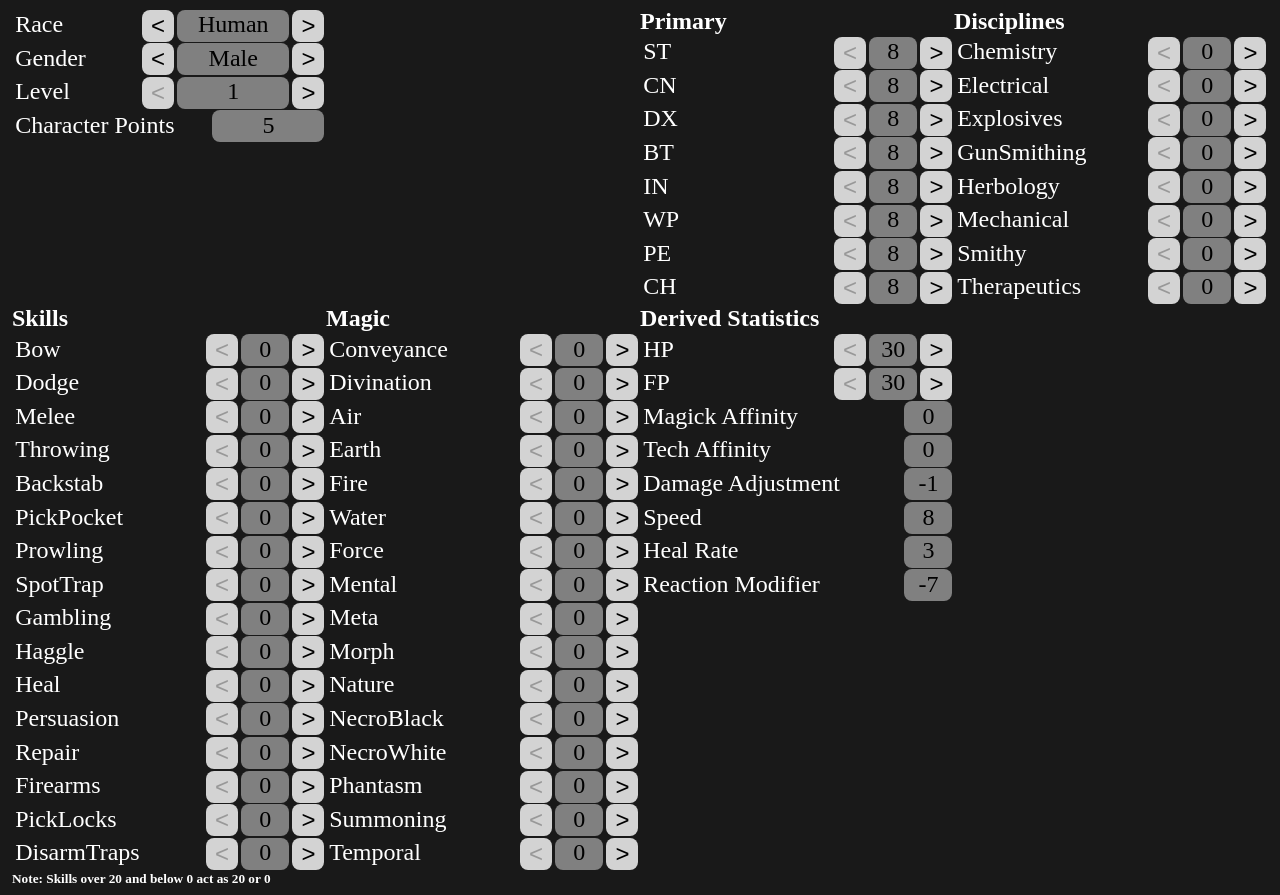
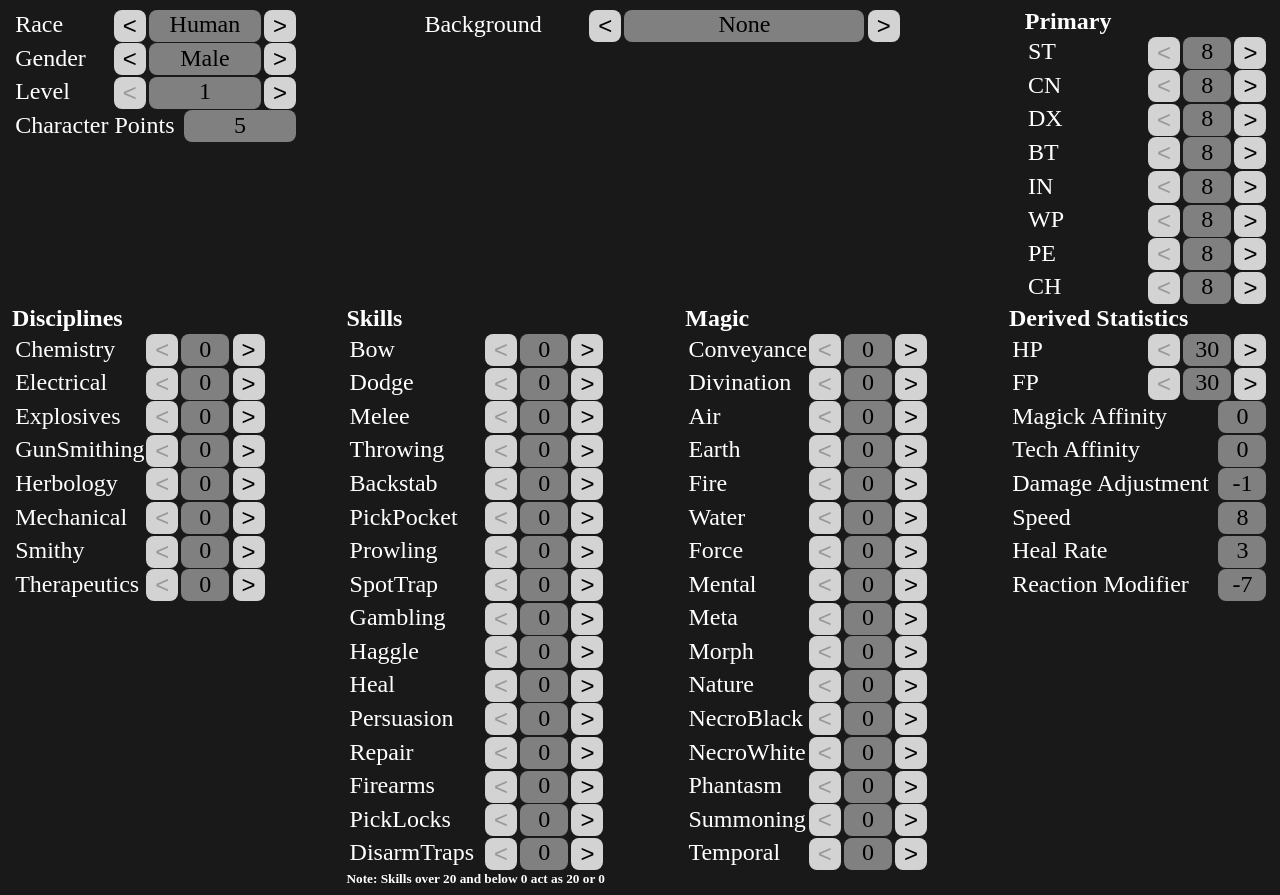
Before and after one commit to limaxophobiac/arcplanner, a React (Vite) app: page / in a window 1280 px wide. Built offline with nearby package versions, Linux system fonts and the light colour scheme.

Commit message:
added backgrounds

```diff
--- a/src/Planner.css
+++ b/src/Planner.css
@@ -1,4 +1,5 @@
 #planner {
-    display: grid;
-    grid-template-columns: 1fr 1fr 1fr 1fr;
+    display: flex;
+    flex-wrap: wrap;
+    justify-content: space-between;
 }
--- a/src/Planner.jsx
+++ b/src/Planner.jsx
@@ -32,7 +32,7 @@ function Planner(){
     }
     function calcMaxSkill(primary, skill){
         if (igMins) return 20 + (races[character.race][skill] || 0) + (backgrounds[character.background].modifiers[skill] || 0);
-        return Math.min(20, (Math.floor(calcPrimary(primary)/3) -1)*4) + (races[character.race][skill] || 0) + (backgrounds[character.background].modifiers[skill] || 0);
+        return Math.max(0, Math.min(20, (Math.floor(calcPrimary(primary)/3) -1)*4) + (races[character.race][skill] || 0) + (backgrounds[character.background].modifiers[skill] || 0));
     }
 
     function calcDiscpMax(){
@@ -75,8 +75,11 @@ function Planner(){
             <Passivedisplay name = {"Character Points"} value = {character.unspent} valueWidth={7}/>
 
             </div>
-            <div id="backGroundSelect">
-
+            <div id="backGroundSelect" style={{minWidth: "30rem"}}>
+                <Statdisplay name="Background" valueWidth={15} value={backgrounds[character.background].name}assigned={1} adder={(val) => {
+                    setCharacter({...character, background: (character.background + val + backgrounds.length)%backgrounds.length});
+                }}/>
+                <p style={{width: "30rem", textAlign: "justify"}}>{backgrounds[character.background].description}</p>
             </div>
             <div id="primary">
                 <h2>Primary</h2>
```
